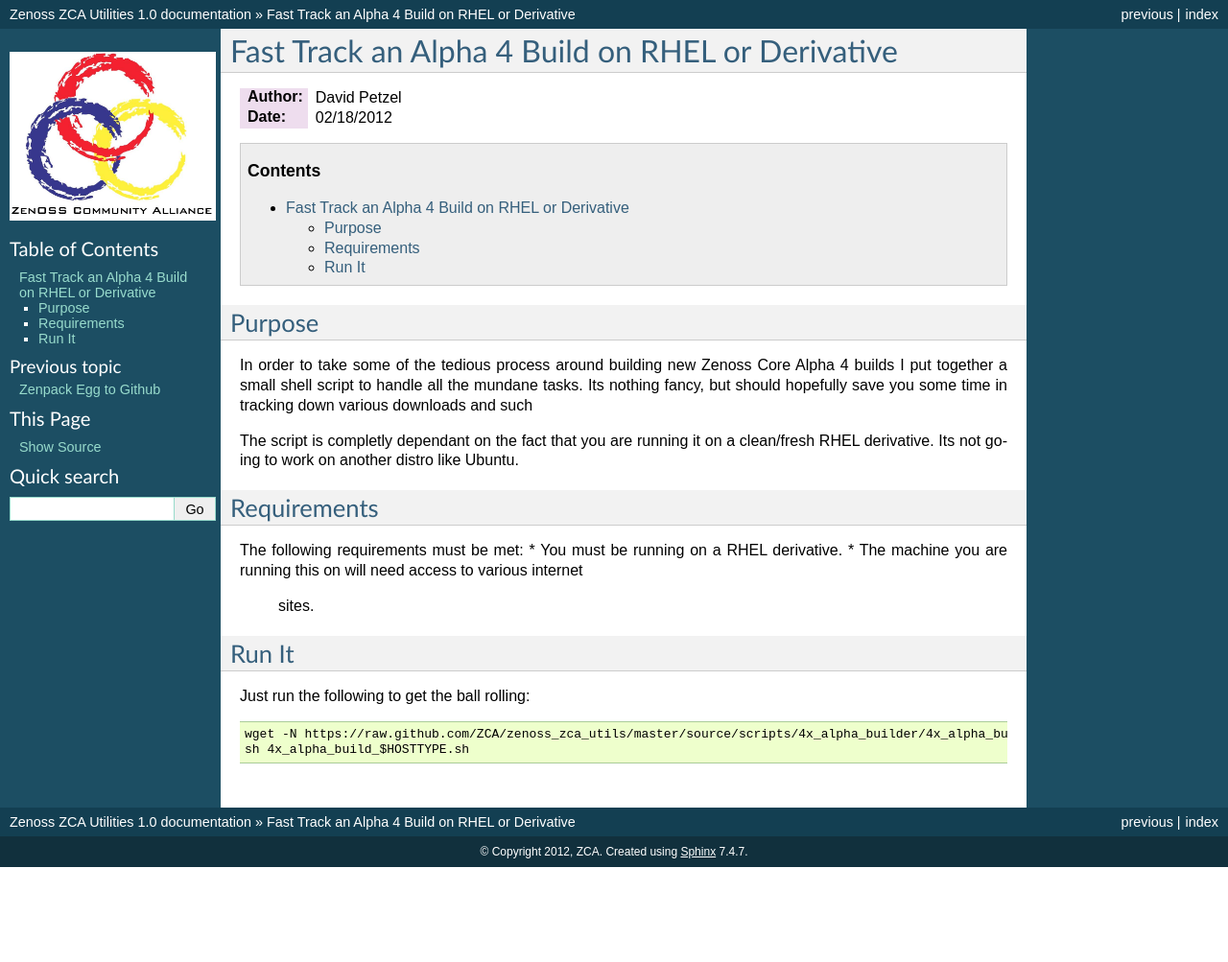
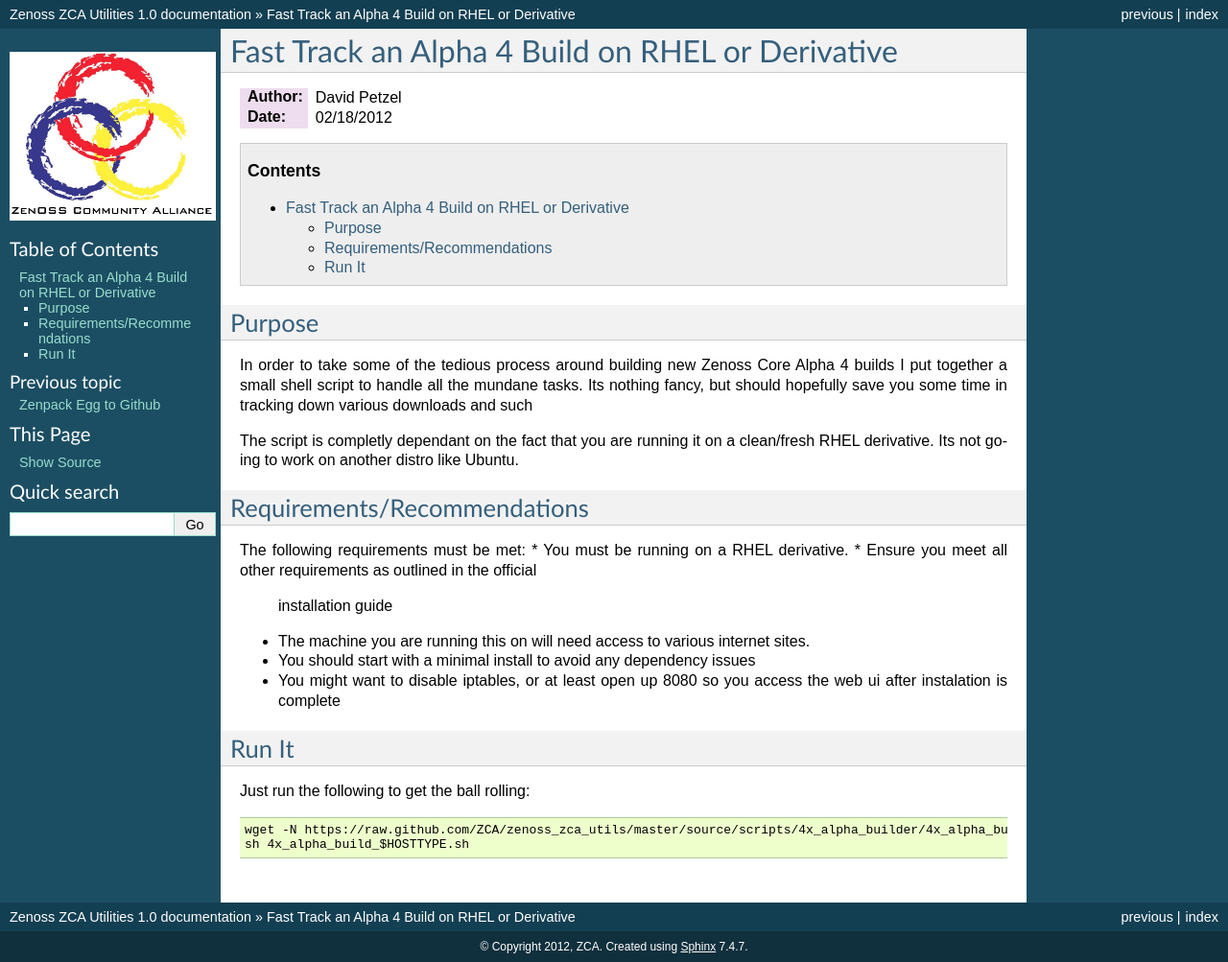
Before and after one commit to ZCA/zenoss_zca_utils, a Sphinx documentation site: the page built from docs/Fast_Track_an_Alpha_4_Build_on_RHEL_or_Derivative.rst, in a window 1280 px wide. Shown: the whole page at 96% size. Built offline with Sphinx 7.4.7, drawn with Linux system fonts in a browser that asks for light colours; before the commit the page ends 904 px from its top, so only the background shows below that.

Commit message:
some documentation updates

```diff
--- a/docs/Fast_Track_an_Alpha_4_Build_on_RHEL_or_Derivative.rst
+++ b/docs/Fast_Track_an_Alpha_4_Build_on_RHEL_or_Derivative.rst
@@ -18,12 +18,17 @@
 a clean/fresh RHEL derivative. Its not going to work on another distro
 like Ubuntu.
 
-Requirements
-============
+Requirements/Recommendations
+============================
 The following requirements must be met:
 * You must be running on a RHEL derivative.
+* Ensure you meet all other requirements as outlined in the official
+  installation guide
 * The machine you are running this on will need access to various internet
   sites.
+* You should start with a minimal install to avoid any dependency issues
+* You might want to disable iptables, or at least open up 8080 so you
+  access the web ui after instalation is complete
 
 Run It
 ======
```
